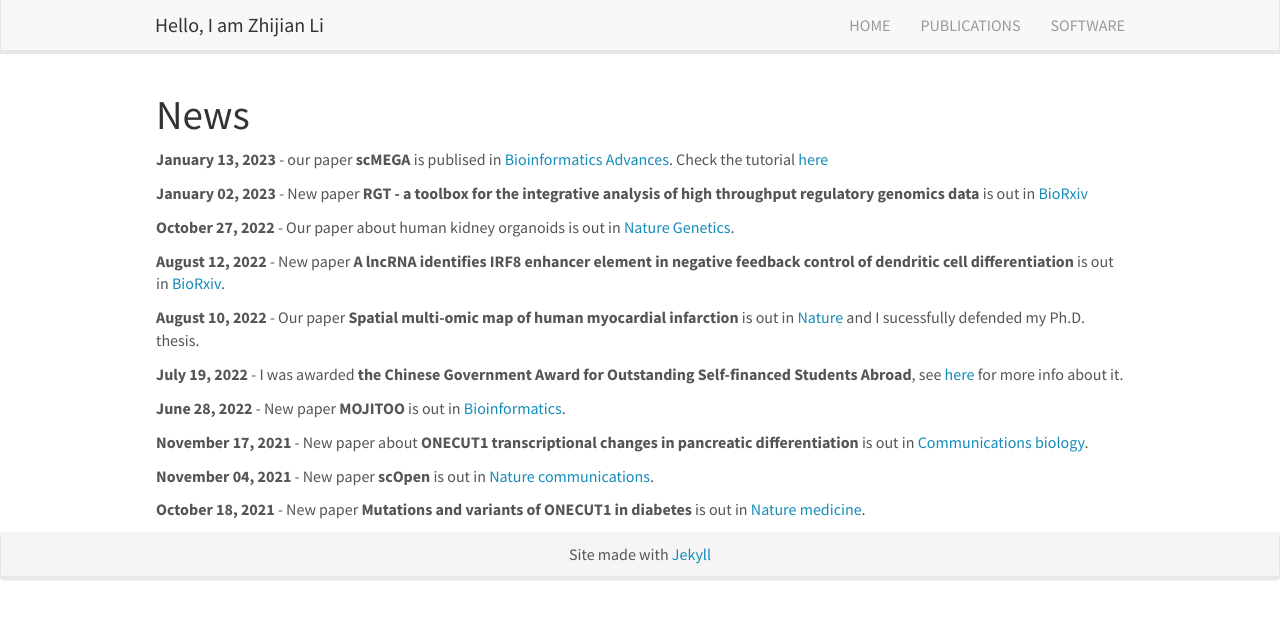
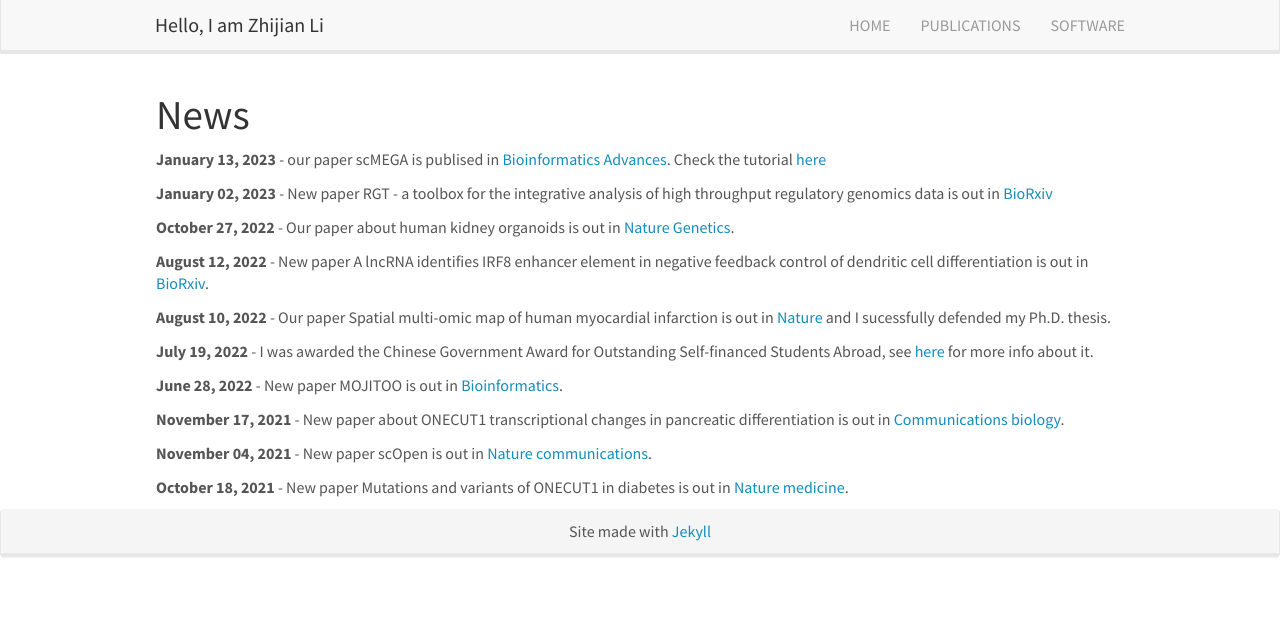
Before and after one commit to lzj1769/lzj1769.github.io, a Jekyll site: the page built from _pages/allnews.md, in a window 1280 px wide. Shown: the top 619 px of the page. Built offline with Jekyll 4.4.1, drawn with Linux system fonts in a browser that asks for light colours; nearby versions of some CDN libraries.

Commit message:
update news

```diff
--- a/_data/news.yml
+++ b/_data/news.yml
@@ -1,29 +1,29 @@
 - date: January 13, 2023
-  headline: our paper **scMEGA** is publised in [Bioinformatics Advances](https://academic.oup.com/bioinformaticsadvances/advance-article/doi/10.1093/bioadv/vbad003/6986159). Check the tutorial [here](https://costalab.github.io/scMEGA/)
+  headline: our paper scMEGA is publised in [Bioinformatics Advances](https://academic.oup.com/bioinformaticsadvances/advance-article/doi/10.1093/bioadv/vbad003/6986159). Check the tutorial [here](https://costalab.github.io/scMEGA/)
 
 - date: January 02, 2023
-  headline: New paper **RGT - a toolbox for the integrative analysis of high throughput regulatory genomics data** is out in [BioRxiv](https://www.biorxiv.org/content/10.1101/2022.12.31.522372v1)
+  headline: New paper RGT - a toolbox for the integrative analysis of high throughput regulatory genomics data is out in [BioRxiv](https://www.biorxiv.org/content/10.1101/2022.12.31.522372v1)
 
 - date: October 27, 2022
   headline: Our paper about human kidney organoids is out in [Nature Genetics](https://www.nature.com/articles/s41588-022-01202-z).
 
 - date: August 12, 2022
-  headline: New paper **A lncRNA identifies IRF8 enhancer element in negative feedback control of dendritic cell differentiation** is out in [BioRxiv](https://www.biorxiv.org/content/10.1101/2022.08.11.503623v1).
+  headline: New paper A lncRNA identifies IRF8 enhancer element in negative feedback control of dendritic cell differentiation is out in [BioRxiv](https://www.biorxiv.org/content/10.1101/2022.08.11.503623v1).
 
 - date: August 10, 2022
-  headline: Our paper **Spatial multi-omic map of human myocardial infarction** is out in [Nature](https://www.nature.com/articles/s41586-022-05060-x) and I sucessfully defended my Ph.D. thesis.
+  headline: Our paper Spatial multi-omic map of human myocardial infarction is out in [Nature](https://www.nature.com/articles/s41586-022-05060-x) and I sucessfully defended my Ph.D. thesis.
 
 - date: July 19, 2022
-  headline: I was awarded **the Chinese Government Award for Outstanding Self-financed Students Abroad**, see [here](https://en.wikipedia.org/wiki/Chinese_government_award_for_outstanding_self-financed_students_abroad) for more info about it.
+  headline: I was awarded the Chinese Government Award for Outstanding Self-financed Students Abroad, see [here](https://en.wikipedia.org/wiki/Chinese_government_award_for_outstanding_self-financed_students_abroad) for more info about it.
 
 - date: June 28, 2022
-  headline: New paper **MOJITOO** is out in [Bioinformatics](https://academic.oup.com/bioinformatics/article/38/Supplement_1/i282/6617520).
+  headline: New paper MOJITOO is out in [Bioinformatics](https://academic.oup.com/bioinformatics/article/38/Supplement_1/i282/6617520).
 
 - date: November 17, 2021
-  headline: New paper about **ONECUT1 transcriptional changes in pancreatic differentiation** is out in [Communications biology](https://www.nature.com/articles/s42003-021-02818-3).
+  headline: New paper about ONECUT1 transcriptional changes in pancreatic differentiation is out in [Communications biology](https://www.nature.com/articles/s42003-021-02818-3).
 
 - date: November 04, 2021
-  headline: New paper **scOpen** is out in [Nature communications](https://www.nature.com/articles/s41467-021-26530-2).
+  headline: New paper scOpen is out in [Nature communications](https://www.nature.com/articles/s41467-021-26530-2).
 
 - date: October 18, 2021
-  headline: New paper **Mutations and variants of ONECUT1 in diabetes** is out in [Nature medicine](https://www.nature.com/articles/s41591-021-01502-7).
+  headline: New paper Mutations and variants of ONECUT1 in diabetes is out in [Nature medicine](https://www.nature.com/articles/s41591-021-01502-7).
```
